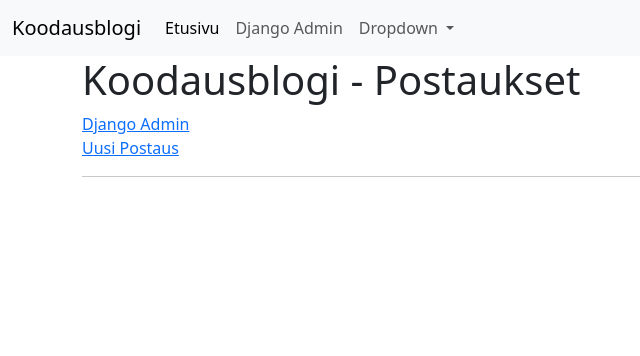
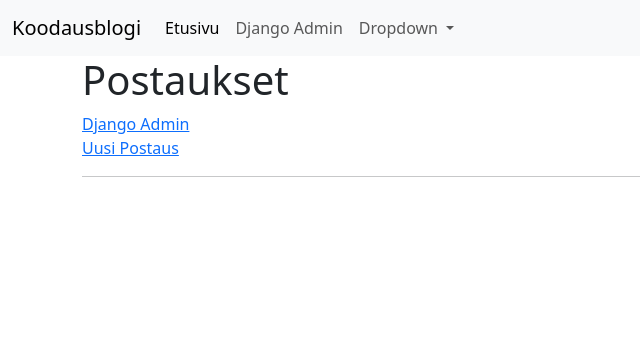
Before and after one commit to Sandrowue/Django_harjoitus, a Django app: page / in a window 1280 px wide. Shown: the top 356 px of the page, without its empty margins (0-640 px from the left). Run offline with Django 4.2, Linux system fonts and the light colour scheme; data that the repository does not hold is empty.

Commit message:
uusi postaus

```diff
--- a/blogi/templates/blogi/postauslista.html
+++ b/blogi/templates/blogi/postauslista.html
@@ -10,7 +10,7 @@
     <body>
         <nav class="navbar navbar-expand-md bg-body-tertiary">
             <div class="container-fluid">
-              <a class="navbar-brand" href="#">Koodausblogi</a>
+              <a class="navbar-brand" href="{% url 'postauslista' %}">Koodausblogi</a>
               <button class="navbar-toggler" type="button" data-bs-toggle="collapse" data-bs-target="#navbarSupportedContent"
               aria-controls="navbarSupportedContent" aria-expanded="false" aria-label="Toggle navigation">
               <span class="navbar-toggler-icon"></span>
@@ -28,7 +28,7 @@
                       Dropdown
                     </a>
                     <ul class="dropdown-menu">
-                      <li><a class="dropdown-item" href="{% url 'uusi postaus %'}">Uusi postaus</a></li>
+                      <li><a class="dropdown-item" href="{% url 'uusi_postaus' %}">Uusi postaus</a></li>
 
                     </ul>
                   </li>
@@ -37,7 +37,7 @@
             </div>
           </nav>
             <div class ="container-md">
-            <h1>Koodausblogi - Postaukset</h1>
+            <h1>Postaukset</h1>
             <a href="{% url 'admin:index' %}">Django Admin</a>
             <br>
             <a href="{% url 'uusi_postaus' %}">Uusi Postaus</a>
```
